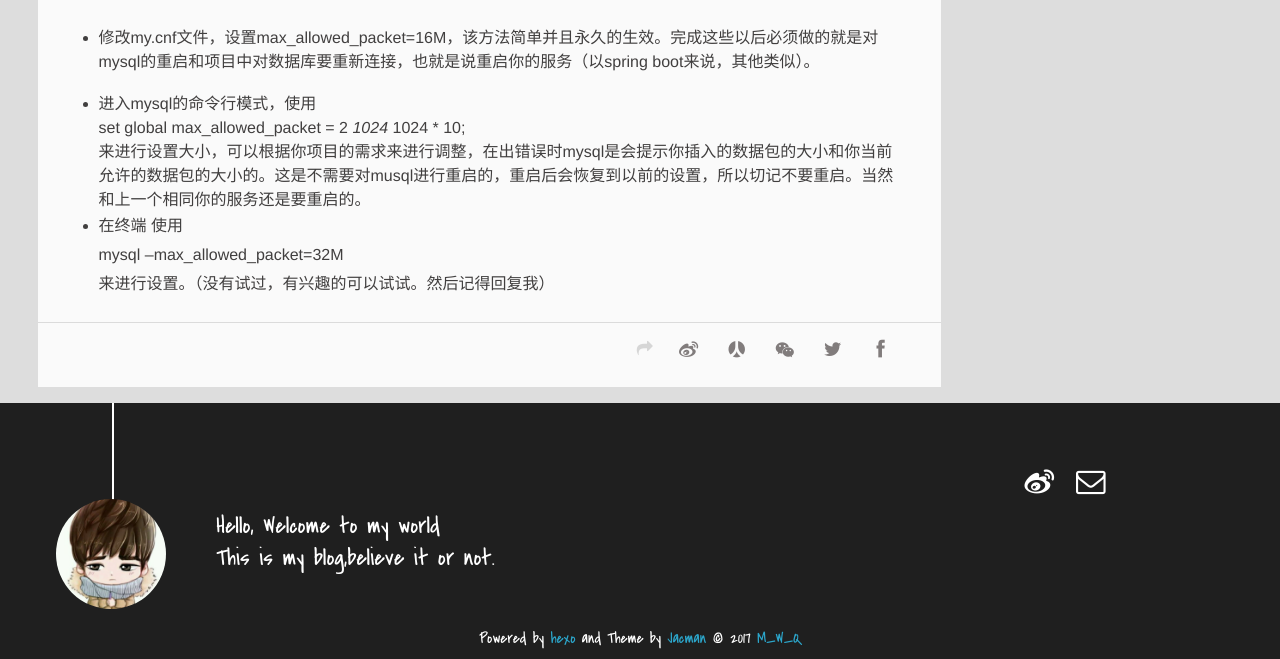
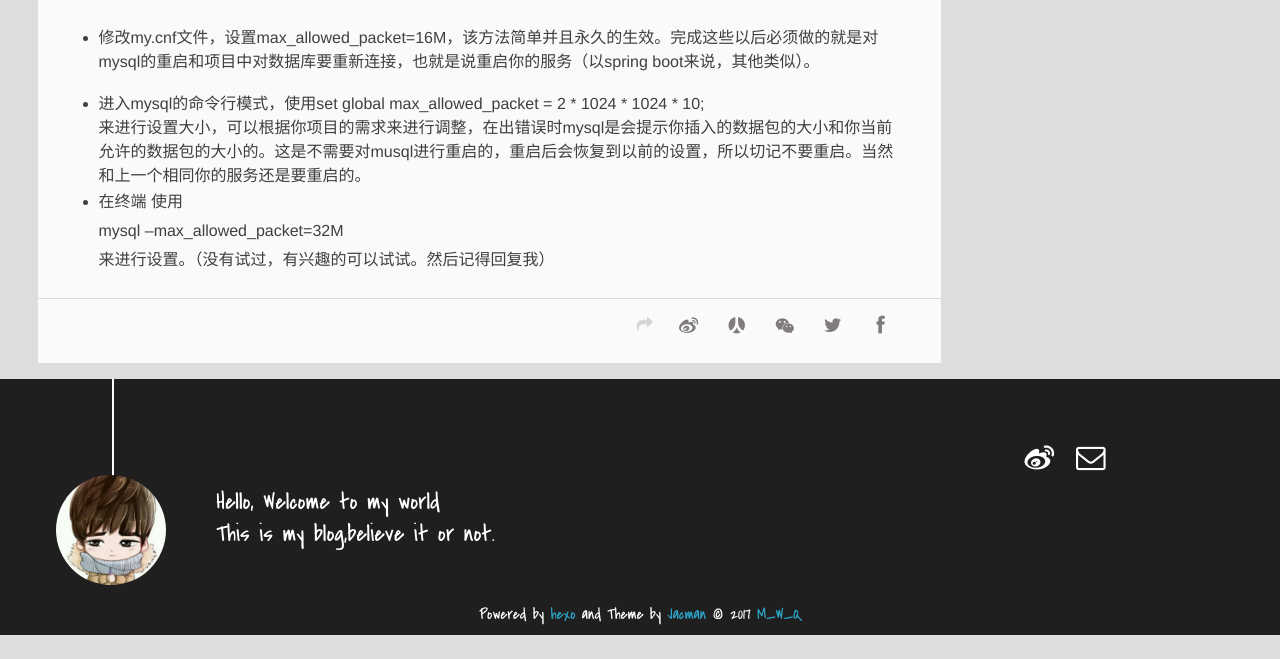
Before and after one commit to MAWENQIANG/MAWENQIANG.github.io, a plain HTML site: page 2017/04/23/Mysql的max_allowed_packet问题/index.html in a window 1280 px wide. Shown: the part 1022-1681 px from the top of the page. After the commit the page ends 1657 px from the top, so only its background shows below. Drawn offline with Linux system fonts and the light colour scheme; a script that the page names is missing.

Commit message:
Site updated: 2017-04-23 13:23:45

```diff
--- a/2017/04/23/Mysql的max_allowed_packet问题/index.html
+++ b/2017/04/23/Mysql的max_allowed_packet问题/index.html
@@ -19,7 +19,7 @@
 <meta property="og:site_name" content="M_W_Q">
 <meta property="og:description" content="Mysql的max_allowed_packet问题  &amp;emsp;&amp;emsp;在初学mysql时我们可能不会遇到max_allowed_packet的问题，但当你需要一次写入大量的数据时，就可能会遇到mysql提示写入的数据过大问题。 1.什么是max_allowed_packet：&amp;emsp;&amp;emsp;max_allowed_packet是mysql允许插入一条数据的大小 2.查看max_a">
 <meta property="og:image" content="http://img.blog.csdn.net/20170419133351579?watermark/2/text/aHR0cDovL2Jsb2cuY3Nkbi5uZXQvTV9BTEw=/font/5a6L5L2T/fontsize/400/fill/I0JBQkFCMA==/dissolve/70/gravity/SouthEast">
-<meta property="og:updated_time" content="2017-04-23T20:21:40.000Z">
+<meta property="og:updated_time" content="2017-04-23T20:23:28.000Z">
 <meta name="twitter:card" content="summary">
 <meta name="twitter:title" content="Mysql max_allowed_packet">
 <meta name="twitter:description" content="Mysql的max_allowed_packet问题  &amp;emsp;&amp;emsp;在初学mysql时我们可能不会遇到max_allowed_packet的问题，但当你需要一次写入大量的数据时，就可能会遇到mysql提示写入的数据过大问题。 1.什么是max_allowed_packet：&amp;emsp;&amp;emsp;max_allowed_packet是mysql允许插入一条数据的大小 2.查看max_a">
@@ -109,7 +109,7 @@
 <ul>
 <li><p>修改my.cnf文件，设置max_allowed_packet=16M，该方法简单并且永久的生效。完成这些以后必须做的就是对mysql的重启和项目中对数据库要重新连接，也就是说重启你的服务（以spring boot来说，其他类似）。</p>
 </li>
-<li><p>进入mysql的命令行模式，使用<br>  set global max_allowed_packet = 2 <em> 1024 </em> 1024 * 10;<br>来进行设置大小，可以根据你项目的需求来进行调整，在出错误时mysql是会提示你插入的数据包的大小和你当前允许的数据包的大小的。这是不需要对musql进行重启的，重启后会恢复到以前的设置，所以切记不要重启。当然和上一个相同你的服务还是要重启的。</p>
+<li><p>进入mysql的命令行模式，使用set global max_allowed_packet = 2 * 1024 * 1024 * 10;<br>来进行设置大小，可以根据你项目的需求来进行调整，在出错误时mysql是会提示你插入的数据包的大小和你当前允许的数据包的大小的。这是不需要对musql进行重启的，重启后会恢复到以前的设置，所以切记不要重启。当然和上一个相同你的服务还是要重启的。</p>
 </li>
 <li>在终端 使用<br>  mysql –max_allowed_packet=32M<br>来进行设置。（没有试过，有兴趣的可以试试。然后记得回复我）</li>
 </ul>
```
Also changed, not shown: index.html (+1 -1 lines).
